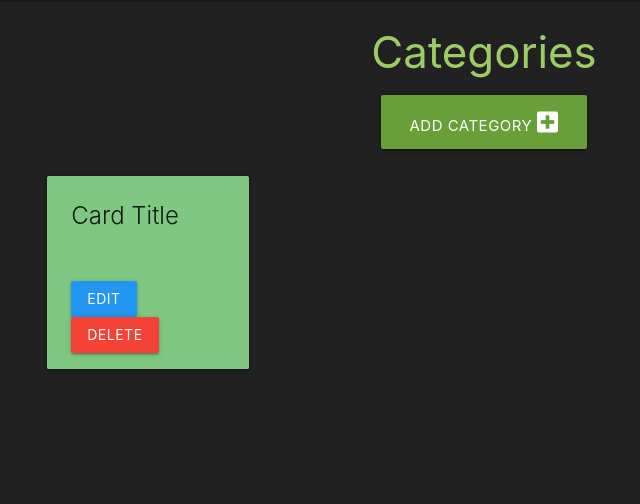
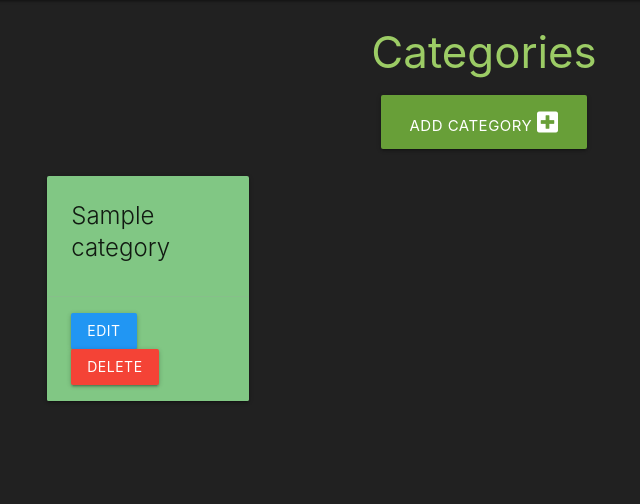
Before and after one commit to JoGorska/task-manager-flask-sqlalchemy, a Flask app: page /categories in a window 1280 px wide. Shown: the part 64-568 px from the top of the page, without its empty margins (156-796 px from the left). Run offline with Flask 2, Linux system fonts and the light colour scheme; tables that the repository leaves empty hold one stand-in row (values such as "Sample post").

Commit message:
Add for loop and variable to be used in categories.html to display new card for each category

```diff
--- a/taskmanager/templates/categories.html
+++ b/taskmanager/templates/categories.html
@@ -15,10 +15,11 @@
 
 
 <div class="row">
+  {% for category in categories %}
     <div class="col s12 m6 l3 ">
       <div class="card green lighten-2 center-allign">
         <div class="card-content">
-          <span class="card-title">Card Title</span>
+          <span class="card-title">{{ category.category_name }}</span>
 
         </div>
         <div class="card-action">
@@ -27,6 +28,7 @@
         </div>
       </div>
     </div>
+    {% endfor %}
   </div>
 
 {% endblock %}
```
